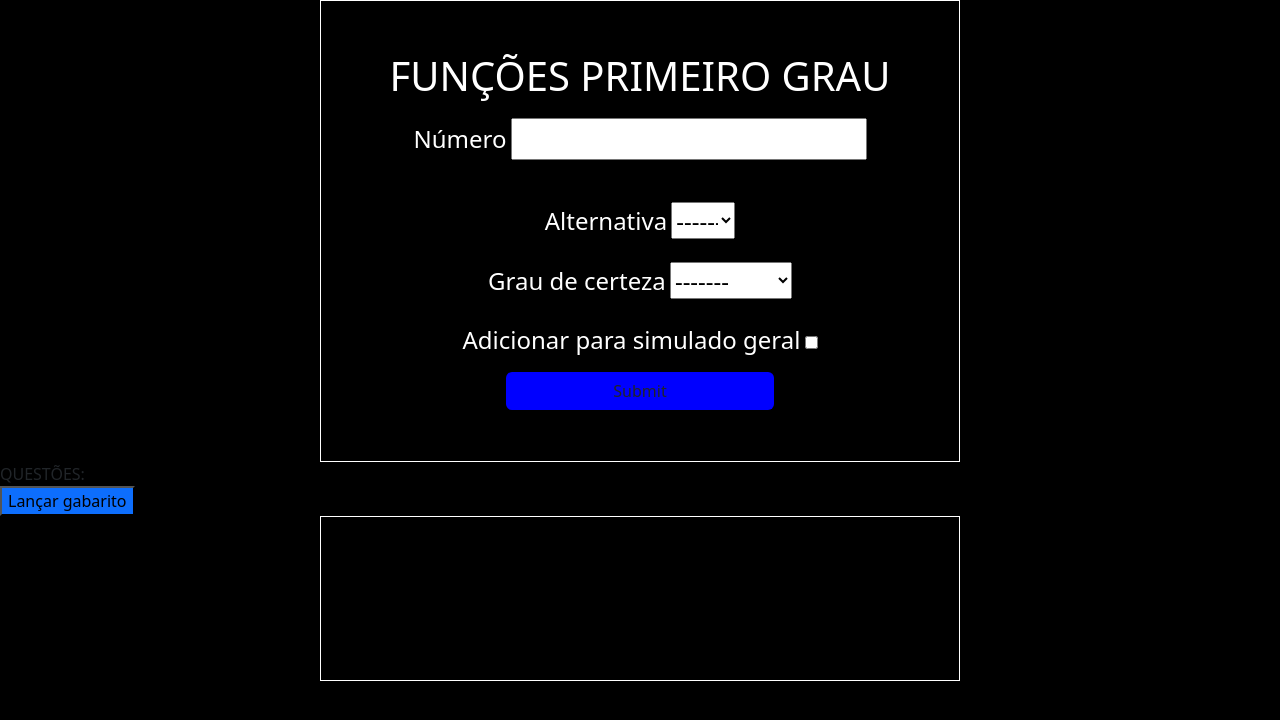
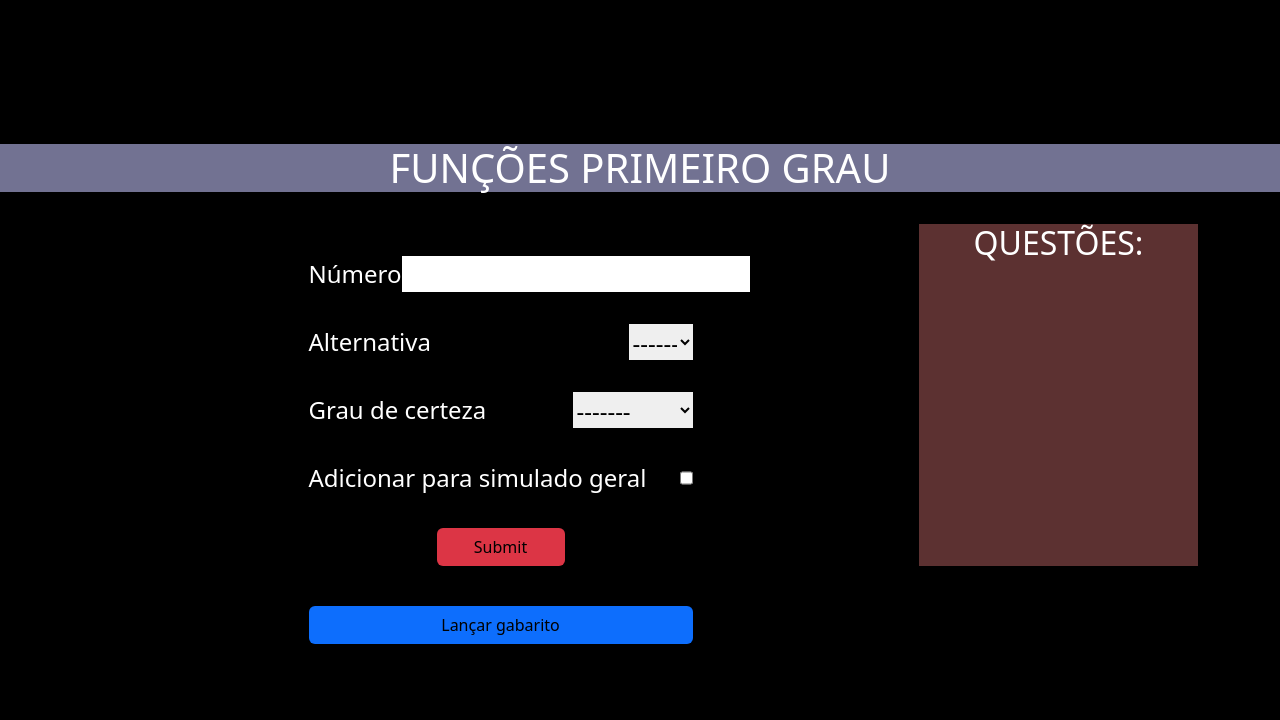
Before and after one commit to Jose1864j/correcaoProvas, a Django app: page /listaQuestoes/acessar/8 in a window 1280 px wide. Shown: the top 720 px of the page. Run offline with Django 5.2, Linux system fonts and the light colour scheme; data comes from the database, SQL or seed files in the repository; both versions use the stored data as it was after the commit; parts of the project's set-up code (start-up, migrations or seed data) failed here and were passed over.

Commit message:
C4 - Ajeitando CSS de fazer lista de questoes

```diff
--- a/listaQuestoes/templates/fazerLista.html
+++ b/listaQuestoes/templates/fazerLista.html
@@ -6,13 +6,13 @@
     <meta name="viewport" content="width=device-width, initial-scale=1.0">
     <title>Document</title>
     <link href="https://cdn.jsdelivr.net/npm/bootstrap@5.3.2/dist/css/bootstrap.min.css" rel="stylesheet">
-    <link rel="stylesheet" href="{% static 'css/criarLista.css' %}">
     <link rel="stylesheet" href="{% static 'css/fazerLista.css' %}">
 </head>
 <body class="bg-black">
+    <h1  class="titulo">{{lista.nome}}</h1>
+   <div class="container">
+    <div><form action="" method="POST">
 
-   <form action="" method="POST">
-    <h1>{{lista.nome}}</h1>
         {% csrf_token %}
 
 
@@ -21,7 +21,7 @@
 
           <div>  <label for="numero">Número</label>
             <input type="number" name="numero"></div>
-        <br>
+
            <div>
             <label for="alternativa">Alternativa</label>
             <select name="alternativa" id="alternativa" >
@@ -53,23 +53,28 @@
 
 
 
-    <input  class=" btn btnSubmit" type="submit">
+       <div>
+        <input  class=" btn bg-danger mx-auto btnSubmit" type="submit">
+       </div>
 
     </form>
-    <div>
-            QUESTÕES:
-            {% for q in questoes %}
-                {{q.numero}} - {{q.alternativaMarcada}}
-            {% endfor %}
 </div>
-    <button class="bg-primary finalizar">Lançar gabarito</button>
+        <div class="questoes">
+              <h1>QUESTÕES:</h1>
+               <p> {% for q in questoes %}
+                ({{q.numero}} - {{q.alternativaMarcada}})
+            {% endfor %}</p>
+        </div>
+        <div class="divFinalizar"> <button class="btn bg-primary finalizar">Lançar gabarito</button></div>
+   </div>
+
     <form action="{% url 'lancarGabarito' lista.id %}" method="get">
 
         {% csrf_token %}
 
       <div class="d-flex">
-        <input type="submit" value="SIM" class="btnSim">
-        <input type="button" value="NÃO" class="btnNao">
+        <input class="btn bg-success btnSim" type="submit" value="SIM">
+        <input class="btn bg-danger btnNao" type="button" value="NÃO" >
       </div>
     </form>
 
@@ -85,6 +90,11 @@
             btnSim.style.display = 'inline'
 
         })
+        btnNao.addEventListener('click', ()=>{
+
+            btnNao.style.display = 'none'
+            btnSim.style.display = 'none'
+        })
     </script>
 </body>
 </html>
--- a/listaQuestoes/views.py
+++ b/listaQuestoes/views.py
@@ -32,9 +32,11 @@ def listar(request):
 def acessarLista(request, idLista):
 
     lista = Listas.objects.get(id=idLista)
-    if request.method == 'POST':
+    if request.method == 'POST' and not QuestoesAssinalar.objects.filter(numero=int(request.POST.get('numero')) ): #essa seugnda condição é apra não ter numero repetido
 
         numero = request.POST.get('numero')
+
+
         alternativaDada = request.POST.get('alternativa')
         grauDeCerteza =  request.POST.get('grauDeCerteza')
         addSimulado =  request.POST.get('addSimulado') == "on"
--- a/templates/static/css/fazerLista.css
+++ b/templates/static/css/fazerLista.css
@@ -1,6 +1,76 @@
+*{
+    border: 0;
+    margin: 0;
+    padding: 0;
+    box-sizing: border-box;
+
+}
+body{
+    background-color: black;
+}
 #alternativa{
     width: 5vw;
 }
 .btnNao, .btnSim{
     display: none;
 }
+form{
+    width: 30vw;
+    margin: auto;
+
+   font-size: 1.5rem;
+
+}
+form div{
+    margin-top: 4vh;
+    display: flex;
+    justify-content: space-between;
+}
+label,h1,button,.btn{
+    color: white;
+}
+.titulo{
+    margin-top: 18vh;
+    margin-bottom: 4vh;
+    background-color: rgb(114, 114, 146);
+    text-align: center;
+}
+
+
+.btn{
+    text-align: center;
+    margin: auto;
+    width: 10vw;
+    color: black;
+}
+.container{
+    display: grid;
+    grid-template-columns: 3fr 1fr;
+}
+.questoes{
+
+    background-color: rgb(92, 49, 49);
+    color: white;
+
+
+}
+
+.questoes h1{
+    font-size: 2rem;
+    text-align: center;
+}
+.questoes p{
+    padding: 20px;
+}
+.divFinalizar{
+    margin: auto;
+    margin-top: 5vh;
+    text-align: center;
+}
+
+.finalizar{
+   width: 30vw;
+}
+.btnSim,.btnNao{
+    display: none;
+}
```
Also changed, not shown: db.sqlite3. Lines whose indentation alone changed are shown as unchanged.
